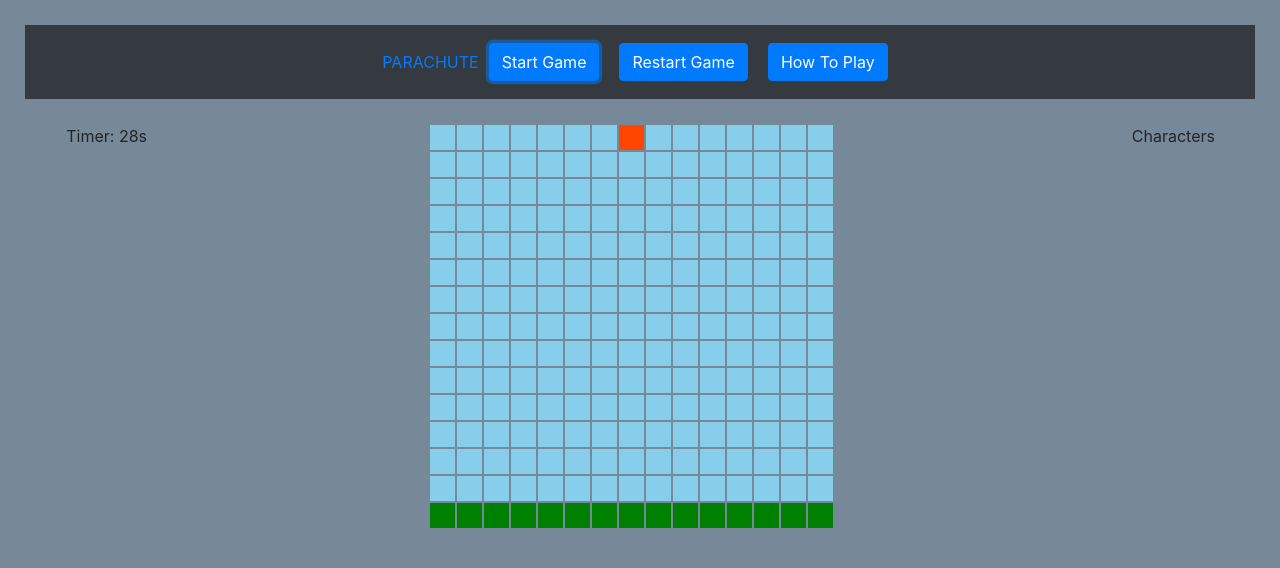
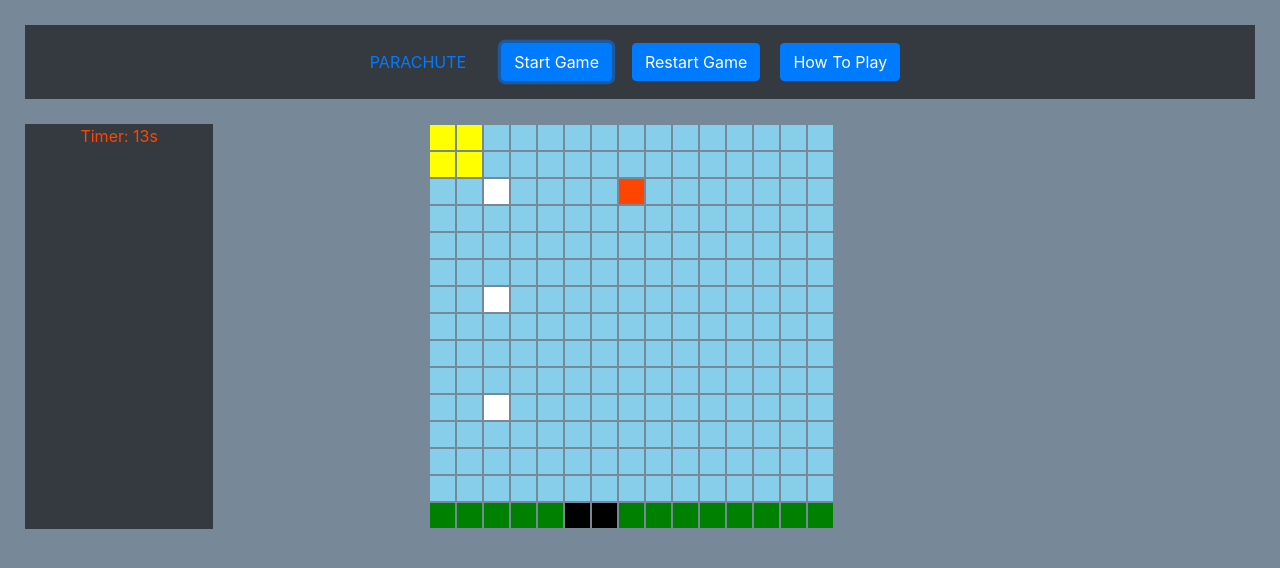
Before and after one commit to tdesosa/project-1-game, a plain HTML site: page index.html in a window 1280 px wide. Both pictures are taken after a click on the button "Start Game". Drawn offline with nearby package versions, Linux system fonts and the light colour scheme.

Commit message:
lander dropping movement implemented

```diff
--- a/css/style.css
+++ b/css/style.css
@@ -9,6 +9,7 @@ body {
 
 .navbar-logo {
     color: #007bff;
+    padding-right: 25px;
 }
 
 .startButton {
@@ -42,6 +43,10 @@ body {
     background-color: green;
 }
 
+#landingPad {
+    background-color: black;
+}
+
 #lander {
     background-color: orangered;
 }
@@ -49,3 +54,14 @@ body {
 #obstacle {
     background-color: white;
 }
+
+#timer {
+    color: orangered;
+    font-style: bold;
+    background-color: #343a40;
+    margin-left: 25px;
+}
+
+#sun {
+    background-color: yellow;
+}
--- a/index.html
+++ b/index.html
@@ -40,11 +40,11 @@
         <div class="col metrics justify-content-center">
           Metrics
         </div>
-        <div class="col-8 gamePlay justify-content-center">
+        <div class="col-10 gamePlay justify-content-center">
         </div>
-        <div class="col justify-content-center">
+        <!-- <div class="col justify-content-center">
           Characters
-        </div>
+        </div> -->
       </div>
     </div>
     <!-- Bootstrap Metrics/GamePlay/Character Containers -->
--- a/js/app.js
+++ b/js/app.js
@@ -1,9 +1,8 @@
-console.log('Ready For Landing');
-
 // CREATE GAME GRID
 
 for(let y = 15; y > 0; y--){
-    $('.col-8').append(`<div class='row game-row-${y}'></div>`)
+
+    $('.col-10').append(`<div class='row game-row-${y}'></div>`)
     for(let x = 1; x < 16; x++){
         const gameSquare = $('<div/>')
         gameSquare.addClass('square')
@@ -60,39 +59,65 @@ const moveRight = () => {
 }
 
 // IMPLEMENT A TIMER
-let time = 30;
+
+let time = 15;
 
 const timePasses = () => {
-
     const interval = setInterval(() => {
         if(time > 0){
-        time--;
-        $('.metrics').text(`Timer: ${time}s`);
+            time--;
+            $('.metrics').text(`Timer: ${time}s`).attr('id', 'timer');
+            moveObstacle(newObstacleOne);
+            moveObstacle(newObstacleTwo);
+            moveObstacle(newObstacleThree);
+            dropLander();
+        }else{
+            window.location.reload(true);
+            alert("Crash Landing. Game Over");}
+    }, 1000);
+};
 
-        console.log('timer is working');
-        }
-      }, 1000);
-      moveObstacle();
-    };
+// START BUTTON
 
 $('.startButton').on('click', () => {
     timePasses();
+    $(`.square-1-15`).attr('id', 'sun');
+    $(`.square-2-15`).attr('id', 'sun');
+    $(`.square-1-14`).attr('id', 'sun');
+    $(`.square-2-14`).attr('id', 'sun');
+    $(`.square-6-1`).attr('id', 'landingPad');
+    $(`.square-7-1`).attr('id', 'landingPad');
 });
 
-const obstacle = {
-    x: 1,
-    y: 13,
+
+// CREATE OBSTACLES
+
+class Obstacle {
+    constructor(x, y) {
+        this.x = x;
+        this.y = y;
+        $(`.square-${this.x}-${this.y}`).attr('id', 'obstacle');
+    }
 }
 
-$(`.square-1-13`).attr('id', 'obstacle')
-    const moveObstacle = () => {
-        const interval = setInterval(() => {
-            for(let i = 1; i <= 15; i++){
-                const currentObstacle = $('#obstacle');
-                currentObstacle.removeAttr('id');
-                obstacle.x++;
-                $(`.square-${obstacle.x}-${obstacle.y}`).attr('id', 'obstacle');
-                console.log("watch out");
-            }
-        }, 2000);
+const newObstacleOne = new Obstacle(1, 13);
+const newObstacleTwo = new Obstacle(1, 9);
+const newObstacleThree = new Obstacle(1, 5);
+
+// MOVE OBSTACLES
+
+moveObstacle = (newObstacle) => {
+    if(newObstacle.x <= 15) {
+        $(`.square-${newObstacle.x}-${newObstacle.y}`).removeAttr('id');
+        newObstacle.x++;
+        $(`.square-${newObstacle.x}-${newObstacle.y}`).attr('id', 'obstacle');
+    }
 }
+
+// LANDING MOVEMENT
+
+dropLander = () => {
+        $(`.square-${lander.x}-${lander.y}`).removeAttr('id');
+        lander.y--;
+        $(`.square-${lander.x}-${lander.y}`).attr('id', 'lander');
+}
```
Also changed, not shown: images/landingPad.png (added).
